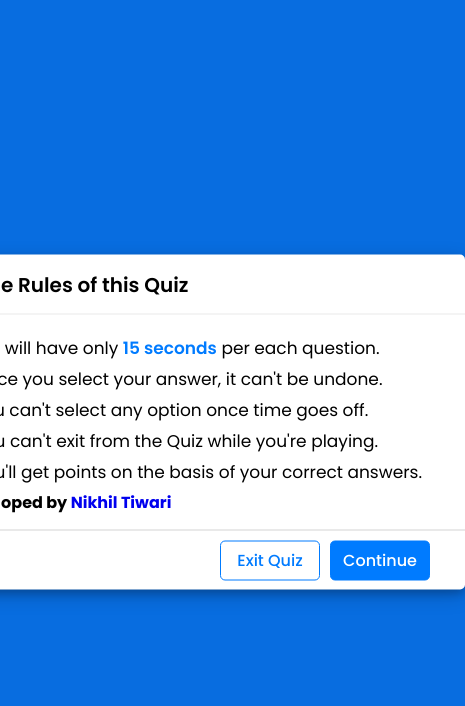
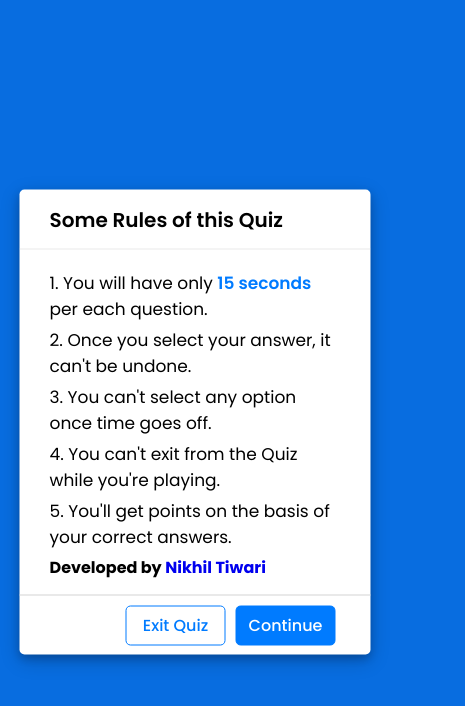
Before and after one commit to nikhiltiwari008/quizapp, a plain HTML site: page index.html in a window 390 px wide. Both pictures are taken after a click on the button "Start Quiz". Shown: the whole page, 465 px wide, since content can reach past the window. Drawn offline with Linux system fonts and the light colour scheme.

Commit message:
Update style.css

```diff
--- a/style.css
+++ b/style.css
@@ -385,5 +385,15 @@ footer button.show{
 }
 .result_box h4{
     text-decoration: none;
+}
 
+
+@media  (max-width: 414px)
+{
+.info_box,
+.quiz_box,
+.result_box
+{
+  width: 90%;
 }
+}
```
